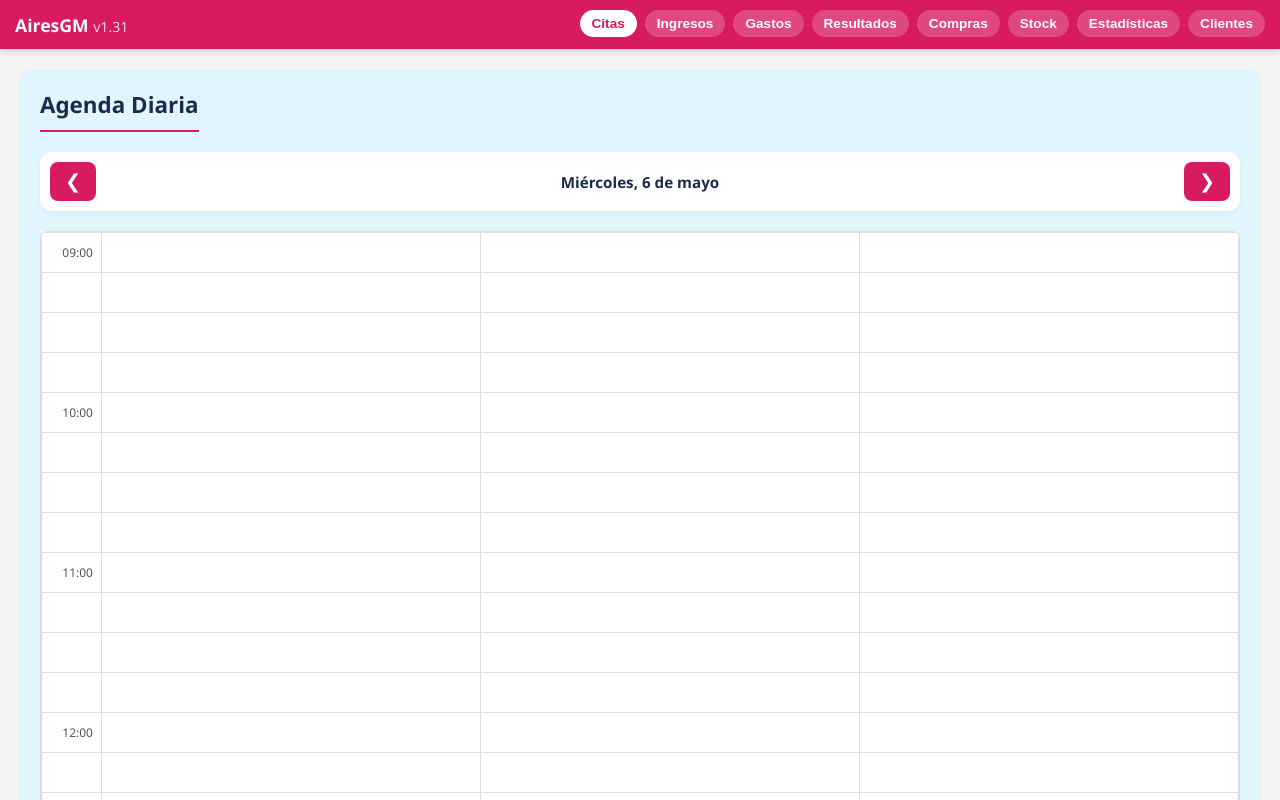
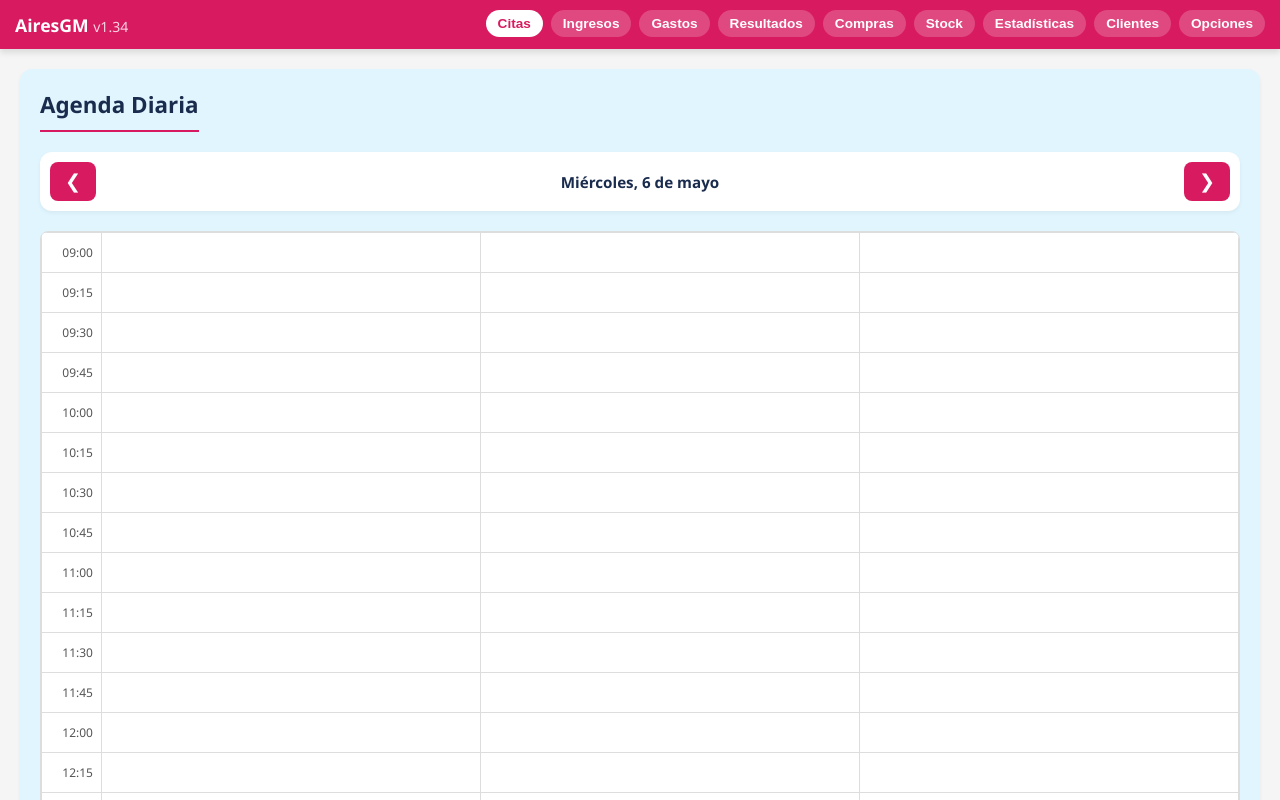
Before and after one commit to jargdovz/aires, a plain HTML site: page index.html in a window 1280 px wide. Drawn offline with Linux system fonts and the light colour scheme.

Commit message:
Update index.html

```diff
--- a/index.html
+++ b/index.html
@@ -3,7 +3,7 @@
 <head>
     <meta charset="UTF-8">
     <meta name="viewport" content="width=device-width, initial-scale=1.0, maximum-scale=1.0, user-scalable=no">
-    <title>AiresGM v1.31</title>
+    <title>AiresGM v1.34</title>
     <meta name="apple-mobile-web-app-capable" content="yes">
     <meta name="apple-mobile-web-app-status-bar-style" content="black-translucent">
     <meta name="theme-color" content="#D81B60">
@@ -75,7 +75,7 @@
             padding: 20px; min-height: 100%; box-shadow: var(--shadow-sm); animation: fadeIn 0.3s ease;
         }
         .section.active { display: block; }
-        @keyframes fadeIn { from { opacity:0; transform: translateY(10px); } to { opacity: 1; transform: translateY(0); } }
+        @keyframes fadeIn { from { opacity: 0; transform: translateY(10px); } to { opacity: 1; transform: translateY(0); } }
 
         h2 { font-size: 1.4rem; margin-bottom: 20px; border-bottom: 2px solid var(--primary-magenta); padding-bottom: 10px; display: inline-block; }
         h3 { font-size: 1.1rem; margin-bottom: 15px; color: var(--text-blue); }
@@ -225,7 +225,7 @@
 <body>
 
     <header>
-        <h1>AiresGM <small style="font-weight:400; font-size:0.8em; opacity:0.8">v1.31</small></h1>
+        <h1>AiresGM <small style="font-weight:400; font-size:0.8em; opacity:0.8">v1.34</small></h1>
         <div class="nav-header-container">
             <button class="nav-btn-header active" onclick="app.showSection('citas', this)">Citas</button>
             <button class="nav-btn-header" onclick="app.showSection('ingresos', this)">Ingresos</button>
@@ -235,6 +235,7 @@
             <button class="nav-btn-header" onclick="app.showSection('stock', this)">Stock</button>
             <button class="nav-btn-header" onclick="app.showSection('estadisticas', this)">Estadísticas</button>
             <button class="nav-btn-header" onclick="app.showSection('clientes', this)">Clientes</button>
+            <button class="nav-btn-header" onclick="app.showSection('opciones', this)">Opciones</button>
         </div>
     </header>
 
@@ -257,23 +258,20 @@
             </div>
         </section>
 
-        <!-- SECCIÓN 2: INGRESOS (VISTA DIARIA O MENSUAL) -->
+        <!-- SECCIÓN 2: INGRESOS -->
         <section id="ingresos" class="section">
             <h2>Ingresos</h2>
 
-            <!-- BOTÓN TOGGLE -->
             <div class="toggle-container">
                 <button id="btn-income-toggle" class="toggle-btn" onclick="app.toggleIncomeView()">Ver Mensual</button>
             </div>
 
-            <!-- NAVEGACIÓN POR DÍA -->
             <div class="date-nav" id="income-day-nav">
                 <button onclick="app.changeIncomeDay(-1)">&#10094;</button>
                 <span id="income-date-display">Hoy</span>
                 <button onclick="app.changeIncomeDay(1)">&#10095;</button>
             </div>
 
-            <!-- NAVEGACIÓN POR MES (Oculta por defecto) -->
             <div class="date-nav" id="income-month-nav" style="display:none;">
                 <button onclick="app.changeFinanceMonth(-1)">&#10094;</button>
                 <span id="income-month-display">Mes Actual</span>
@@ -400,6 +398,20 @@
             </div>
         </section>
 
+        <!-- SECCIÓN 9: OPCIONES -->
+        <section id="opciones" class="section">
+            <h2 style="font-size: 1.2rem; line-height: 1.2; color: var(--primary-magenta);">2026 hecho con amor por jargdovz con GPL-4.7.</h2>
+            <div style="margin-top: 30px;">
+                <div class="modal-buttons">
+                    <button class="btn btn-primary" onclick="app.exportData()">Exportar Datos (Backup)</button>
+                    <input type="file" id="import-file" style="display:none" accept=".json" onchange="app.importData(this)">
+                    <button class="btn btn-primary" onclick="document.getElementById('import-file').click()">Importar Datos</button>
+                    <div style="height:1px; background:#ccc; margin:10px 0;"></div>
+                    <button class="btn btn-danger" onclick="app.resetData()">Borrar Todo (Reset)</button>
+                </div>
+            </div>
+        </section>
+
     </main>
 
     <!-- MODAL CREAR CITA -->
@@ -505,11 +517,11 @@
         const app = {
             data: {
                 currentDate: new Date(),
-                incomeDate: new Date(), // Fecha específica para ingresos diarios
+                incomeDate: new Date(),
                 financeDate: new Date(),
                 isAnnualView: false,
                 ticketView: 'week',
-                incomeView: 'day', // Nuevo estado: 'day' o 'month'
+                incomeView: 'day',
                 appointments: [],
                 expenses: [],
                 purchases: [],
@@ -525,7 +537,7 @@
                 this.renderGrid();
                 document.getElementById('expense-date').value = this.getFormattedDate(new Date());
                 this.updateFinanceDisplays();
-                this.initIncomeViewUI(); // Inicializar UI de ingresos
+                this.initIncomeViewUI();
             },
 
             saveData: function() {
@@ -550,11 +562,70 @@
                         this.data.closedDays = parsed.closedDays || [];
                         this.data.ticketView = parsed.ticketView || 'week';
                         this.data.isAnnualView = parsed.isAnnualView || false;
-                        this.data.incomeView = parsed.incomeView || 'day'; // Cargar vista ingresos
+                        this.data.incomeView = parsed.incomeView || 'day';
                     } catch(e) {
                         console.error("Error cargando datos", e);
                     }
                 }
+            },
+
+            /* --- OPCIONES (MEJORADA EXPORTACIÓN PARA WINDOWS) --- */
+            showOptions: function() {
+                this.openModal('opciones-modal');
+            },
+
+            exportData: function() {
+                const dataStr = localStorage.getItem('airesgm_data');
+                if(!dataStr) { return this.showToast("No hay datos para exportar."); }
+
+                try {
+                    const blob = new Blob([dataStr], {type: "application/json"});
+                    const url = URL.createObjectURL(blob);
+                    const a = document.createElement('a');
+
+                    // Configuración para Windows (target blank asegura descarga en nueva pestaña)
+                    a.href = url;
+                    a.download = `AiresGM_Backup_${this.getFormattedDate(new Date())}.json`;
+                    a.target = "_blank";
+                    a.style.display = 'none'; // Ocultar el elemento para que no parpadee la UI
+
+                    document.body.appendChild(a);
+
+                    // Retraso pequeño para asegurar que el evento de click se procesa antes de eliminar
+                    setTimeout(() => {
+                        a.click();
+                        setTimeout(() => {
+                            document.body.removeChild(a);
+                            window.URL.revokeObjectURL(url);
+                        }, 100);
+                    }, 10);
+
+                    this.showToast("Datos exportados correctamente");
+                } catch (e) {
+                    console.error("Error exportando", e);
+                    this.showToast("Error al exportar datos");
+                }
+            },
+
+            importData: function(input) {
+                const file = input.files[0];
+                if(!file) return;
+
+                const reader = new FileReader();
+                reader.onload = function(e) {
+                    try {
+                        const json = JSON.parse(e.target.result);
+                        if(!json.appointments || !Array.isArray(json.appointments)) throw new Error("Formato inválido");
+
+                        localStorage.setItem('airesgm_data', JSON.stringify(json));
+                        if(confirm("Datos cargados correctamente. La app se recargará para aplicar los cambios.")) {
+                            location.reload();
+                        }
+                    } catch (err) {
+                        alert("Error al leer el archivo: " + err.message);
+                    }
+                };
+                reader.readAsText(file);
             },
 
             resetData: function() {
@@ -579,6 +650,7 @@
                 if(id === 'citas') { this.renderDate(); this.renderGrid(); }
                 if(id === 'estadisticas') this.renderEstadisticas();
                 if(id === 'clientes') this.renderClients();
+                if(id === 'opciones') { /* No hace nada, ya estamos ahí */ }
             },
 
             closeModal: function(id) { document.getElementById(id).classList.remove('open'); },
@@ -601,7 +673,7 @@
             getDisplayDate: function(d) { return d.toLocaleDateString('es-ES', { weekday: 'long', day: 'numeric', month: 'long' }); },
             getDisplayMonthYear: function(d) { return d.toLocaleDateString('es-ES', { month: 'long', year: 'numeric' }); },
 
-            /* --- LÓGICA INGRESOS (TOGGLE Y NAVEGACIÓN) --- */
+            /* --- INGRESOS (TOGGLE Y NAVEGACIÓN) --- */
             toggleIncomeView: function() {
                 this.data.incomeView = this.data.incomeView === 'day' ? 'month' : 'day';
                 this.saveData();
@@ -648,7 +720,7 @@
                 const activeSection = document.querySelector('.section.active').id;
                 if(activeSection === 'gastos') this.renderExpenses();
                 if(activeSection === 'resultados') this.renderResults();
-                if(activeSection === 'ingresos') this.renderIncomes(); // Actualizar si estamos en mensual
+                if(activeSection === 'ingresos') this.renderIncomes();
             },
 
             updateFinanceDisplays: function() {
@@ -746,9 +818,8 @@
 
                         const timeCell = document.createElement('div');
                         timeCell.className = 'time-label';
-                        if(m === 0) {
-                            timeCell.innerText = timeStr;
-                        }
+                        timeCell.innerText = timeStr; // Mostrar hora en todas las filas
+
                         grid.appendChild(timeCell);
 
                         for (let col = 1; col <= 3; col++) {
@@ -979,7 +1050,7 @@
                         tot += e.amount;
                         const li = document.createElement('li');
                         li.className = 'list-item';
-                        li.innerHTML = `<div><strong>${e.concept}</strong><br><small>${e.date}</small></div><div style="display:flex;align-items:center;"><span style="color:var(--danger);margin-right:10px;">-${e.amount.toFixed(2)} €</span><button onclick="app.deleteExpense(${e.id})">&times;</button></div>`;
+                        li.innerHTML = `<div><strong>${e.concept}</strong><br><small>${e.date}</small></div><div style="display:flex;align-items:center;"><span style="color:var(--danger);margin-right:10px;">-${e.amount.toFixed(2)} €</span><button onclick="app.deleteExpense(${e.id})">&times;</button></div></div>`;
                         list.appendChild(li);
                     }
                 });
@@ -993,7 +1064,7 @@
                 }
             },
 
-            /* --- INGRESOS (UNIFICADO DIARIO/MENSUAL) --- */
+            /* --- INGRESOS (VISTA UNIFICADO DIARIO/MENSUAL) --- */
             renderIncomes: function() {
                 const list = document.getElementById('income-list');
                 list.innerHTML = '';
@@ -1030,7 +1101,6 @@
                         });
                     }
                     document.getElementById('total-income').innerText = dayTotal.toFixed(2) + ' €';
-
                 } else {
                     // VISTA MENSUAL
                     let monthTotal = 0;
@@ -1199,7 +1269,7 @@
                 document.getElementById('chart-services').innerHTML = htmlServices;
 
                 // 2. DÍA SEMANA
-                const weekCounts = [0,0,0,0,0,0,0];
+                const weekCounts = [0,0,0,0,0,0];
                 apps.forEach(a => {
                     const d = new Date(a.dateStr);
                     const dayIndex = d.getDay();
@@ -1228,7 +1298,7 @@
                 document.getElementById('chart-month-phases').innerHTML = htmlComp || "<p>No hay datos de ingresos cerrados.</p>";
 
                 // 4. FACT/DÍA
-                const weekIncome = [0,0,0,0,0,0,0];
+                const weekIncome = [0,0,0,0,0,0];
                 apps.filter(a => a.status === 'closed').forEach(a => {
                     const dayIndex = new Date(a.dateStr).getDay();
                     weekIncome[dayIndex] += a.price;
```
